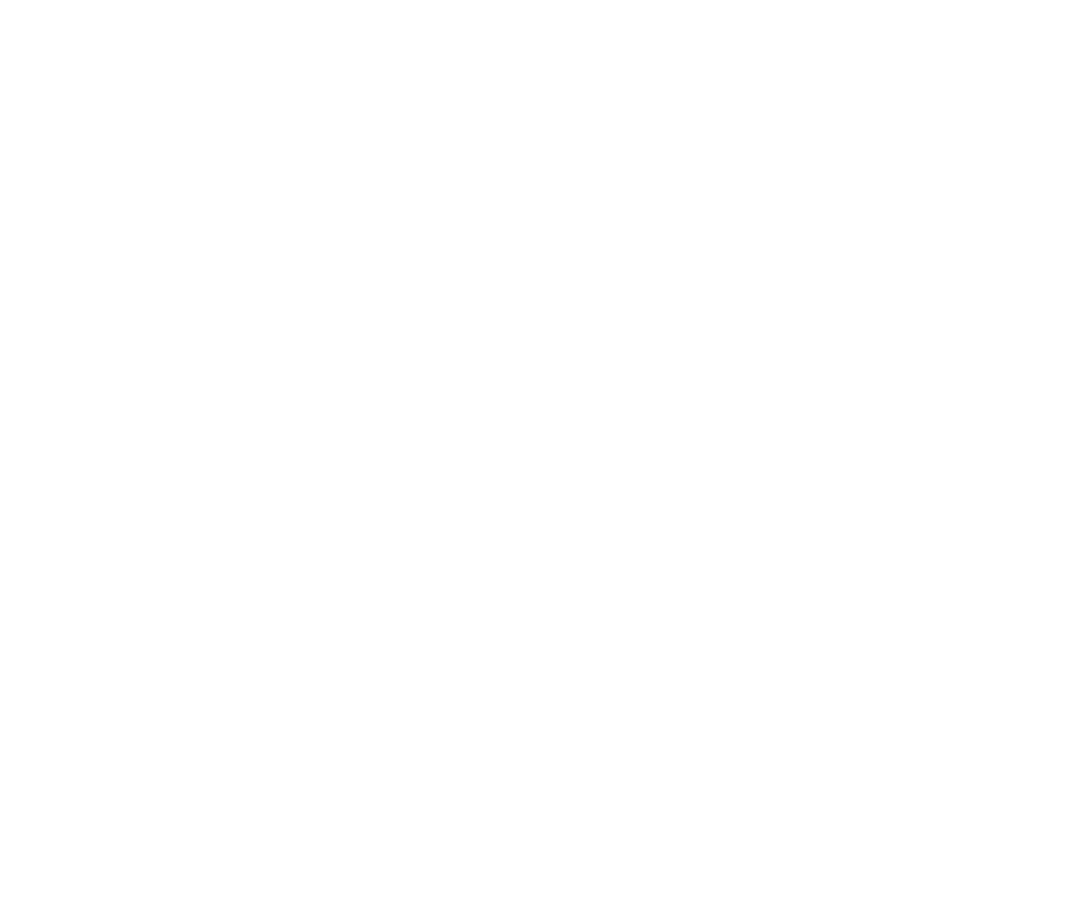
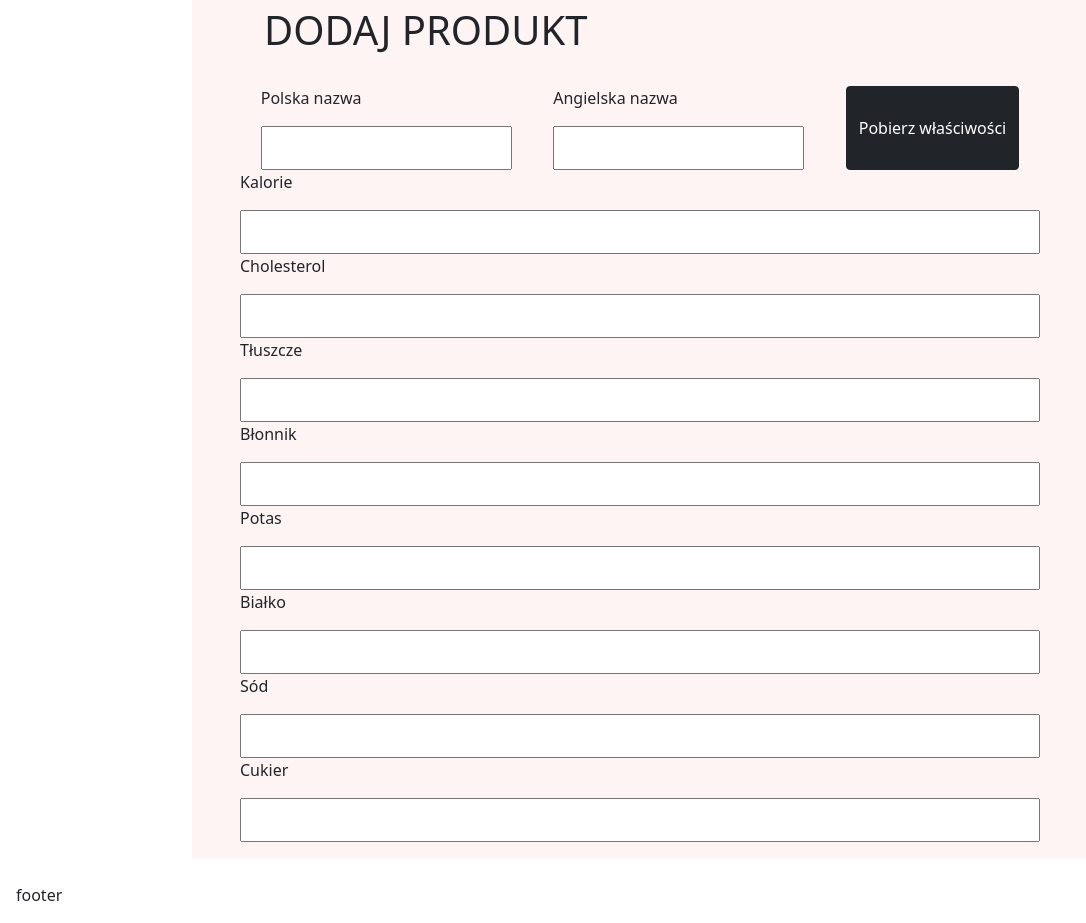
Before and after one commit to MrPhilipp0/eat_it, a React (Create React App) app: page /addProduct in a window 1280 px wide. Shown: the part 343-1266 px from the top of the page, without its empty margins (0-1086 px from the left). Before the commit the page ends 800 px from the top, so only its background shows below. Built offline with nearby package versions, Linux system fonts and the light colour scheme.

Commit message:
Download props to new product

```diff
--- a/src/Components/Pages/AddProduct/AddProduct.js
+++ b/src/Components/Pages/AddProduct/AddProduct.js
@@ -1,8 +1,128 @@
+import React, { useState } from 'react';
+import { downloadDataProduct } from '../Products/ModalProductProps';
+import { Alert } from 'react-bootstrap';
+import '../StylesPage.css';
+
 const AddProduct = () => {
+
+  const [props, setProps] = useState({
+    eng: '',
+    pol: '',
+    calories: '',
+    cholesterol: '',
+    fat: '',
+    fiber: '',
+    potassium: '',
+    protein: '',
+    sodium: '',
+    sugar: ''
+  })
+
+  const [showAlert, setShowAlert] = useState(false);
+  const handleSetShowAlert = () => setShowAlert(!showAlert);
+
+  const [alertType, setAlertType] = useState('');
+
+  // Zmiana właściwości produktu
+  const handleSetProps = e => {
+    const newState = JSON.parse(JSON.stringify(props));
+    newState[e.target.id] = e.target.value;
+    setProps(newState);
+  }
+
+  // Pobranie właściwości z API
+  const handleDownloadData = () => {
+    if (props.pol && props.eng) {
+      (async() => {
+        try {
+          setProps(await downloadDataProduct(props));
+          setAlertType(true);
+          handleSetShowAlert();
+        } catch(err) {
+          setAlertType(false);
+          handleSetShowAlert();
+        }
+      })()
+    }
+  }
+
+  // Funkcja z alertem czy pobrano właściwości poprawnie czy nie
+  const alertFunction = flag => {
+    if (showAlert) {
+      if (!flag) {
+        return (
+          <Alert className="mt-3" variant="danger" onClose={handleSetShowAlert}>
+            <Alert.Heading>O nie! :o</Alert.Heading>
+            <p>
+              Nie znaleziono takiego produktu. Sprawdź pisownie nazw i spróbuj ponownie :P
+            </p>
+          </Alert>
+        )
+      } else {
+        return (
+          <Alert className="mt-3" variant="success" onClose={handleSetShowAlert}>
+            <Alert.Heading>Sukces!</Alert.Heading>
+            <p>
+              Poprawnie pobrano właściwości produktu. W razie potrzeby zastosuj zmiany wedle uznania.
+            </p>
+          </Alert>
+        )
+      }
+    }
+  }
+
   return (
-    <div>
-      AddProduct
-    </div>
+    <React.Fragment>
+      <section className="page px-5 py-3">
+        <h1 className="p-4">DODAJ PRODUKT</h1>
+        <div className="d-flex justify-content-around">
+          <div className="d-flex flex-column">
+            <p>Polska nazwa</p>
+            <input className="p-2" type="text" value={props.pol} id="pol" onChange={handleSetProps}/>
+          </div>
+          <div className="d-flex flex-column">
+            <p>Angielska nazwa</p>
+            <input className="p-2" type="text" value={props.eng} id="eng" onChange={handleSetProps}/>
+          </div>
+          <button className='btn btn-dark' onClick={handleDownloadData}>Pobierz właściwości</button>
+        </div>
+        {
+          alertFunction(alertType)
+        }
+        <div className="d-flex flex-column">
+          <p>Kalorie</p>
+          <input className="p-2" type="number" value={props.calories} id="calories" onChange={handleSetProps}/>
+        </div>
+        <div className="d-flex flex-column">
+          <p>Cholesterol</p>
+          <input className="p-2" type="number" value={props.cholesterol} id="cholesterol" onChange={handleSetProps}/>
+        </div>
+        <div className="d-flex flex-column">
+          <p>Tłuszcze</p>
+          <input className="p-2" type="number" value={props.fat} id="fat" onChange={handleSetProps}/>
+        </div>
+        <div className="d-flex flex-column">
+          <p>Błonnik</p>
+          <input className="p-2" type="number" value={props.fiber} id="fiber" onChange={handleSetProps}/>
+        </div>
+        <div className="d-flex flex-column">
+          <p>Potas</p>
+          <input className="p-2" type="number" value={props.potassium} id="potassium" onChange={handleSetProps}/>
+        </div>
+        <div className="d-flex flex-column">
+          <p>Białko</p>
+          <input className="p-2" type="number" value={props.protein} id="protein" onChange={handleSetProps}/>
+        </div>
+        <div className="d-flex flex-column">
+          <p>Sód</p>
+          <input className="p-2" type="number" value={props.sodium} id="sodium" onChange={handleSetProps}/>
+        </div>
+        <div className="d-flex flex-column">
+          <p>Cukier</p>
+          <input className="p-2" type="number" value={props.sugar} id="sugar" onChange={handleSetProps}/>
+        </div>
+      </section>
+    </React.Fragment>
   );
 }
 
--- a/src/Components/Pages/Products/ProductCategory.js
+++ b/src/Components/Pages/Products/Category.js
@@ -2,7 +2,7 @@
 import Product from "./Product";
 import { Button } from 'react-bootstrap';
 
-const ProductCategory = ({category, objects}) => {
+const Category = ({category, objects}) => {
 
   const [visibility, setVisibility] = React.useState(true);
   const handleVisibility = () => setVisibility(!visibility);
@@ -28,4 +28,4 @@
   );
 }
 
-export default ProductCategory;
+export default Category;
--- /dev/null
+++ b/src/Components/Pages/Products/List.js
@@ -0,0 +1,11 @@
+import Category from "./Category";
+
+const List = ({PRODUCTS}) => {
+  return (
+    <div className="d-flex flex-column pb-4">
+      {PRODUCTS.map(e => <Category key={e.category} {...e}/>)}
+    </div>
+  );
+}
+
+export default List;
--- a/src/Components/Pages/Products/ModalOneProduct.js
+++ b/src/Components/Pages/Products/ModalProductProps.js
@@ -1,37 +1,38 @@
 import { useState, useRef } from 'react';
 import { Modal } from 'react-bootstrap';
 
-const API_KEY = '19yzIl1VTUeDcJ2lI+Vucg==gOeJidsoibjzCyny';
-
-async function downloadDataProduct(product) {
+export async function downloadDataProduct(product) {
   const query = product.eng;
   const settings = {
     method: 'GET',
     headers: {
-      'X-Api-Key' : API_KEY,
+      'X-Api-Key' : '19yzIl1VTUeDcJ2lI+Vucg==gOeJidsoibjzCyny',
     }
   }
   const response = await fetch(`https://api.calorieninjas.com/v1/nutrition?query=${query}`, settings);
   const data = await response.json();
 
   if (data.items.length) {
-    const {calories, cholesterol_mg, fat_total_g, fiber_g, potassium_mg, protein_g, sodium_mg, sugar_g} = data.items[0];
-    product.calories = calories;
-    product.cholesterol = cholesterol_mg;
-    product.fat = fat_total_g;
-    product.fiber = fiber_g;
-    product.potassium = potassium_mg;
-    product.protein= protein_g;
-    product.sodium = sodium_mg;
-    product.sugar = sugar_g;
-
+    const {calories, cholesterol_mg, fat_total_g, fiber_g, potassium_mg, protein_g, sodium_mg, sugar_g, name} = data.items[0];
+    return {
+      pol: product.pol[0].toUpperCase().concat(product.pol.slice(1,product.pol.length)),
+      eng: name[0].toUpperCase().concat(name.slice(1,name.length)),
+      calories: calories,
+      cholesterol: cholesterol_mg,
+      fat: fat_total_g,
+      fiber: fiber_g,
+      potassium: potassium_mg,
+      protein: protein_g,
+      sodium: sodium_mg,
+      sugar: sugar_g
+    }
   } else {
     throw new Error('Download product error. Product not found!');
   }
 }
 
-const ModalOneProduct = ({state, handle, product}) => {
-  const productProperties = product;
+const ModalProductProps = ({state, handle, product}) => {
+  // const productProperties = product;
   let productPropertiesREF = useRef(null);
 
   const [weight, setWeight] = useState(100);
@@ -44,9 +45,8 @@
   const handleShowDetails = () => {
     if (!showDetails) {
       (async() => {
-        await downloadDataProduct(productProperties);
+        await handleSetProperties(await downloadDataProduct(product));
         await setShowDetails(!showDetails);
-        await handleSetProperties(productProperties);
       })()
     } else {
       setShowDetails(!showDetails);
@@ -87,4 +87,4 @@
   );
 }
 
-export default ModalOneProduct;
+export default ModalProductProps;
--- a/src/Components/Pages/Products/Product.js
+++ b/src/Components/Pages/Products/Product.js
@@ -1,6 +1,6 @@
 import React, { useState } from 'react';
 import { Card } from 'react-bootstrap';
-import ModalOneProduct from './ModalOneProduct';
+import ModalProductProps from './ModalProductProps';
 
 const Product = ({product}) => {
 
@@ -9,7 +9,7 @@
 
   return (
     <React.Fragment>
-      <ModalOneProduct state={showProduct} handle={handleShowProduct} product={product}/>
+      <ModalProductProps state={showProduct} handle={handleShowProduct} product={product}/>
       <Card className="me-2 mt-2 product" onClick={handleShowProduct}>
         <Card.Title className="p-2 px-3 fs-6 m-auto" style={{justifyContent:'center'}}>
           <p className="d-flex" style={{justifyContent:'center'}}>{product.pol}</p>
--- a/src/Components/Pages/Products/Products.js
+++ b/src/Components/Pages/Products/Products.js
@@ -1,7 +1,7 @@
 import { useState } from 'react';
 import { Button, FormControl } from 'react-bootstrap';
 import { Link } from 'react-router-dom';
-import ProductsList from './ProductsList';
+import ProductsList from './List';
 
 import '../StylesPage.css';
 import './ProductStyle.css';
@@ -169,7 +169,7 @@
   }
 
   return (
-    <section className="page">
+    <section className="page px-5 py-3">
       <div className="d-flex p-4 buttons">
         <Link to="/addProduct">
           <Button className="me-5 fs-4 px-5">Dodaj produkt</Button>
--- a/src/Components/Pages/Products/ProductsList.js
+++ /dev/null
@@ -1,11 +0,0 @@
-import ProductCategory from "./ProductCategory";
-
-const ProductsList = ({PRODUCTS}) => {
-  return (
-    <div className="d-flex flex-column pb-4">
-      {PRODUCTS.map(e => <ProductCategory key={e.category} {...e}/>)}
-    </div>
-  );
-}
-
-export default ProductsList;
```
